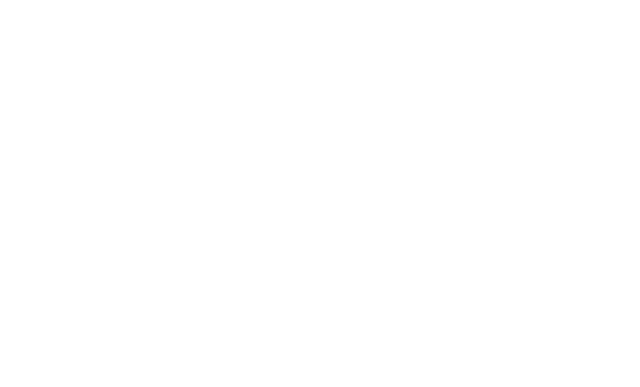
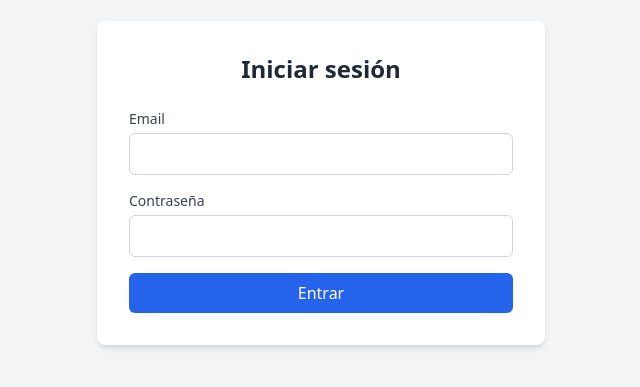
Before and after one commit to dajramirez/weather-observations-frontend, a Nuxt app: page /login in a window 1280 px wide. Shown: the part 217-604 px from the top of the page, without its empty margins (319-959 px from the left). Built offline with nearby package versions, Linux system fonts and the light colour scheme.

Commit message:
feat(auth): add login page with role-based redirect
- Add login page with email/password form, loading state, and error feedback
- Redirect to /admin or /observer after login based on user role
- Fix login API endpoint path from /api/login to /login
- Remove redundant tsconfig extends reference

```diff
--- /dev/null
+++ b/app/pages/login.vue
@@ -0,0 +1,57 @@
+<template>
+    <div class="min-h-screen flex items-center justify-center bg-gray-100">
+        <div class="bg-white p-8 rounded-lg shadow-md w-full max-w-md">
+            <h1 class="text-2xl font-bold text-center text-gray-800 mb-6">
+                Iniciar sesión
+            </h1>
+
+            <form @submit.prevent="handleLogin" class="space-y-4">
+                <div>
+                    <label class="block text-sm font-medium text-gray-700 mb-1">Email</label>
+                    <input v-model="form.email" type="email" required
+                        class="w-full border border-gray-300 rounded-md px-3 py-2 focus:outline-none focus:ring-2 focus:ring-blue-500" />
+                </div>
+
+                <div>
+                    <label class="block text-sm font-medium text-gray-700 mb-1">Contraseña</label>
+                    <input v-model="form.password" type="password" required
+                        class="w-full border border-gray-300 rounded-md px-3 py-2 focus:outline-none focus:ring-2 focus:ring-blue-500" />
+                </div>
+
+                <p v-if="error" class="text-red-600 text-sm">{{ error }}</p>
+
+                <button type="submit" :disabled="loading"
+                    class="w-full bg-blue-600 text-white py-2 rounded-md hover:bg-blue-700 transition disabled:opacity-50">
+                    {{ loading ? 'Accediendo...' : 'Entrar' }}
+                </button>
+            </form>
+        </div>
+    </div>
+</template>
+
+<script setup lang="ts">
+const auth = useAuthStore();
+const router = useRouter();
+
+const form = reactive({ email: '', password: '' });
+const error = ref('');
+const loading = ref(false);
+
+const handleLogin = async () => {
+    error.value = '';
+    loading.value = true;
+
+    try {
+        await auth.login(form.email, form.password);
+        if (auth.isAdmin) {
+            router.push('/admin')
+        } else if (auth.isObserver) {
+            router.push('/observer')
+        }
+    } catch (e: any) {
+        error.value = 'Credenciales incorrectas. Inténtalo de nuevo.'
+    } finally {
+        loading.value = false;
+    }
+}
+</script>
--- a/app/stores/auth.ts
+++ b/app/stores/auth.ts
@@ -17,7 +17,7 @@
         async login(email: string, password: string) {
             const config = useRuntimeConfig()
 
-            const data: any = await $fetch('/api/login', {
+            const data: any = await $fetch('/login', {
                 baseURL: config.public.apiBase as string,
                 method: 'POST',
                 body: { email, password },
--- a/tsconfig.json
+++ b/tsconfig.json
@@ -13,9 +13,6 @@
     },
     {
       "path": "./.nuxt/tsconfig.node.json"
-    },
-    {
-      "extends": "./.nuxt/tsconfig.json",
     }
   ]
 }
```
